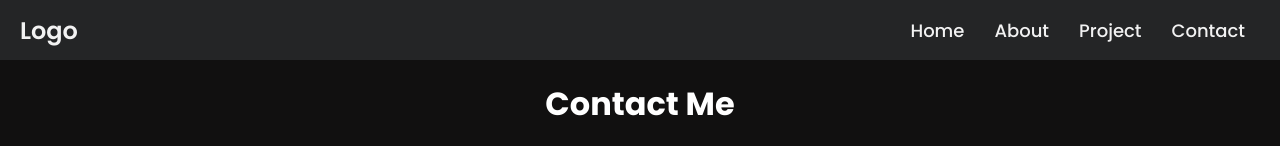
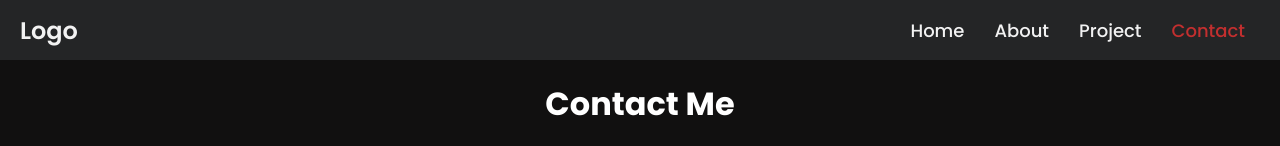
Before and after one commit to mrStefanJ/basic-web-site, a React (Create React App) app: page /contact in a window 1280 px wide. Shown: the top 146 px of the page. Built offline with nearby package versions, Linux system fonts and the light colour scheme.

Commit message:
add active style on selected link and loading

```diff
--- a/src/components/Header/Header.tsx
+++ b/src/components/Header/Header.tsx
@@ -145,7 +145,7 @@ const Header = () => {
             <li className="contact__link">
               <NavLink
                 to="/contact"
-                className={({ isActive }) => (isActive ? "subActive" : "")}
+                className={({ isActive }) => (isActive ? "active" : "")}
                 onClick={closeNav}
               >
                 Contact
--- a/src/pages/Contact/Contact.tsx
+++ b/src/pages/Contact/Contact.tsx
@@ -9,6 +9,7 @@ import "./style.css";
 
 const Contact = () => {
   const [loading, setLoading] = useState(false);
+  const [mapLoading, setMapLoading] = useState(true);
   const [values, setValues] = useState({
     name: "",
     email: "",
@@ -116,6 +117,7 @@ const Contact = () => {
             <p className="contact__text">demo@gmail.com</p>
           </div>
           <div className="contact__map">
+            {mapLoading && <div className="map-loading">Loading Map...</div>}
             <iframe
               id="map"
               src="https://www.google.com/maps/embed?pb=!1m18!1m12!1m3!1d2830.4115603035143!2d20.414641812586158!3d44.81317957095014!2m3!1f0!2f0!3f0!3m2!1i1024!2i768!4f13.1!3m3!1m2!1s0x475a656205000357%3A0xe8aece40a71689d8!2sDekadas%20d.o.o.!5e0!3m2!1sen!2srs!4v1728569323369!5m2!1sen!2srs"
@@ -124,6 +126,8 @@ const Contact = () => {
               loading="lazy"
               title="Map of location Belgrade"
               className="contact__map-embed"
+              onLoad={() => setMapLoading(false)} // Set map loading to false when the map loads
+              onError={() => setMapLoading(false)} // Handle error and stop loading
             ></iframe>
           </div>
         </div>
```
